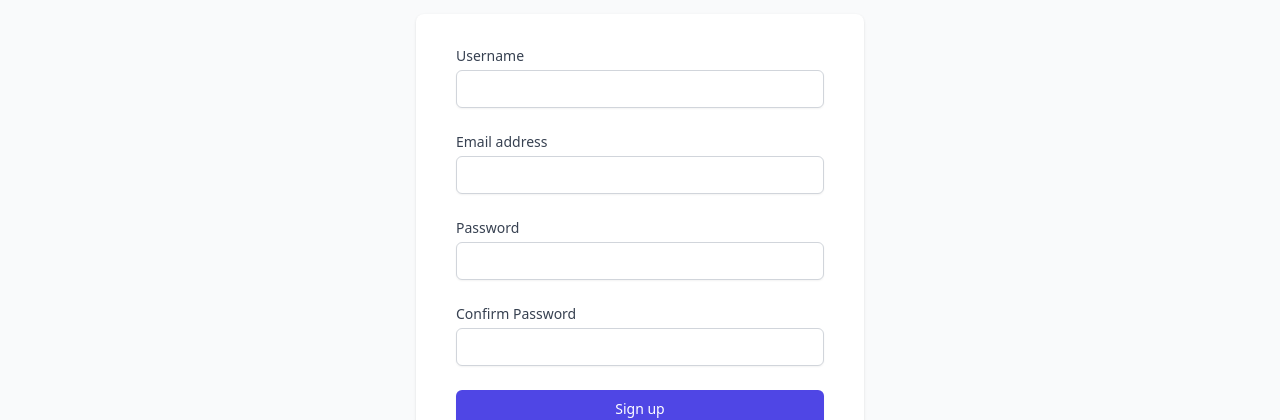
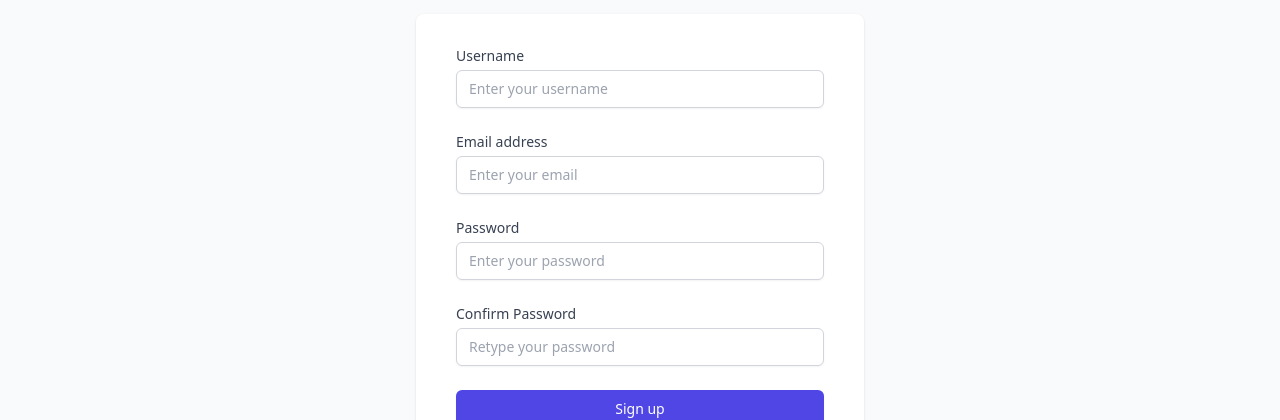
Before and after one commit to chebon254/kitwek-australia, a Next.js app: page /sign-up in a window 1280 px wide. Shown: the part 134-554 px from the top of the page. Built offline with nearby package versions, Linux system fonts and the light colour scheme; no server answers.

Commit message:
placeholders

```diff
--- a/src/app/(auth)/sign-up/page.tsx
+++ b/src/app/(auth)/sign-up/page.tsx
@@ -108,6 +108,7 @@ export default function SignUp() {
                   required
                   value={formData.username}
                   onChange={(e) => setFormData({ ...formData, username: e.target.value })}
+                  placeholder="Enter your username"
                   className="appearance-none block w-full px-3 py-2 border border-gray-300 rounded-md shadow-sm placeholder-gray-400 focus:outline-none focus:ring-indigo-500 focus:border-indigo-500 sm:text-sm"
                 />
               </div>
@@ -126,6 +127,7 @@ export default function SignUp() {
                   required
                   value={formData.email}
                   onChange={(e) => setFormData({ ...formData, email: e.target.value })}
+                  placeholder="Enter your email"
                   className="appearance-none block w-full px-3 py-2 border border-gray-300 rounded-md shadow-sm placeholder-gray-400 focus:outline-none focus:ring-indigo-500 focus:border-indigo-500 sm:text-sm"
                 />
               </div>
@@ -144,6 +146,7 @@ export default function SignUp() {
                   required
                   value={formData.password}
                   onChange={(e) => setFormData({ ...formData, password: e.target.value })}
+                  placeholder="Enter your password"
                   className="appearance-none block w-full px-3 py-2 border border-gray-300 rounded-md shadow-sm placeholder-gray-400 focus:outline-none focus:ring-indigo-500 focus:border-indigo-500 sm:text-sm"
                 />
               </div>
@@ -162,6 +165,7 @@ export default function SignUp() {
                   required
                   value={formData.confirmPassword}
                   onChange={(e) => setFormData({ ...formData, confirmPassword: e.target.value })}
+                  placeholder="Retype your password"
                   className="appearance-none block w-full px-3 py-2 border border-gray-300 rounded-md shadow-sm placeholder-gray-400 focus:outline-none focus:ring-indigo-500 focus:border-indigo-500 sm:text-sm"
                 />
               </div>
```
